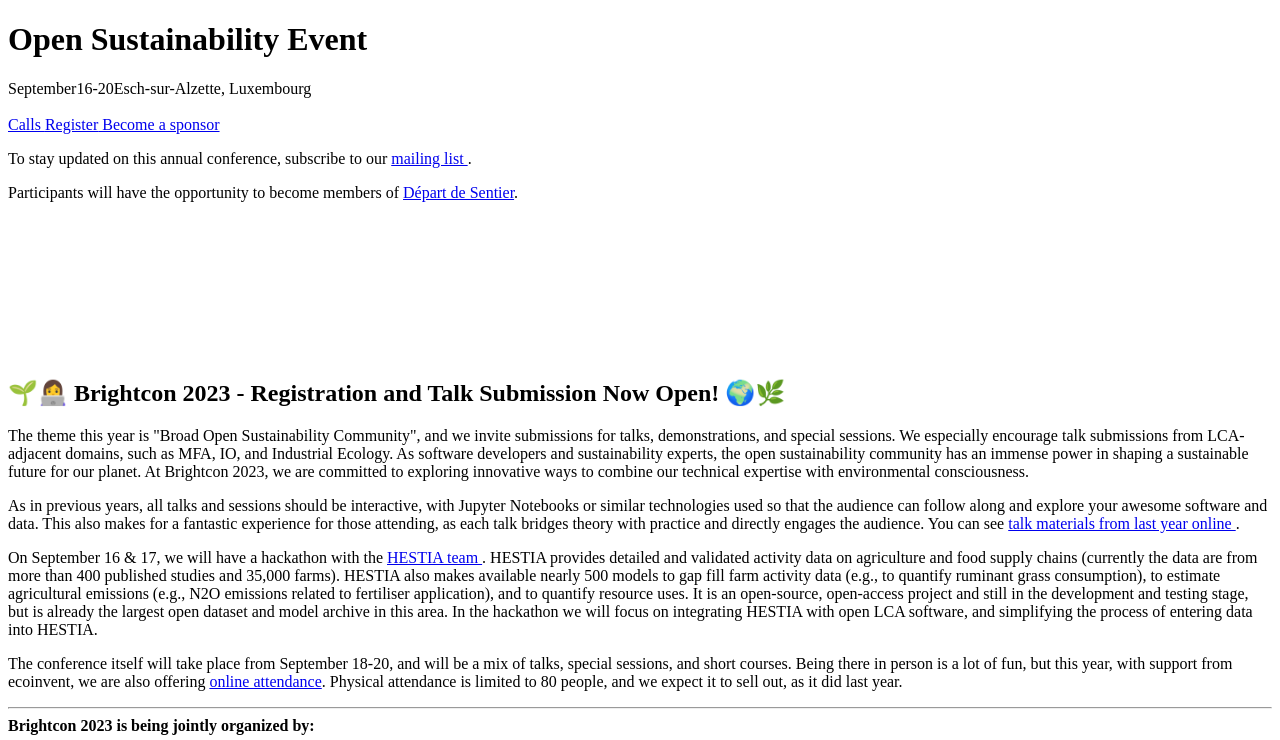
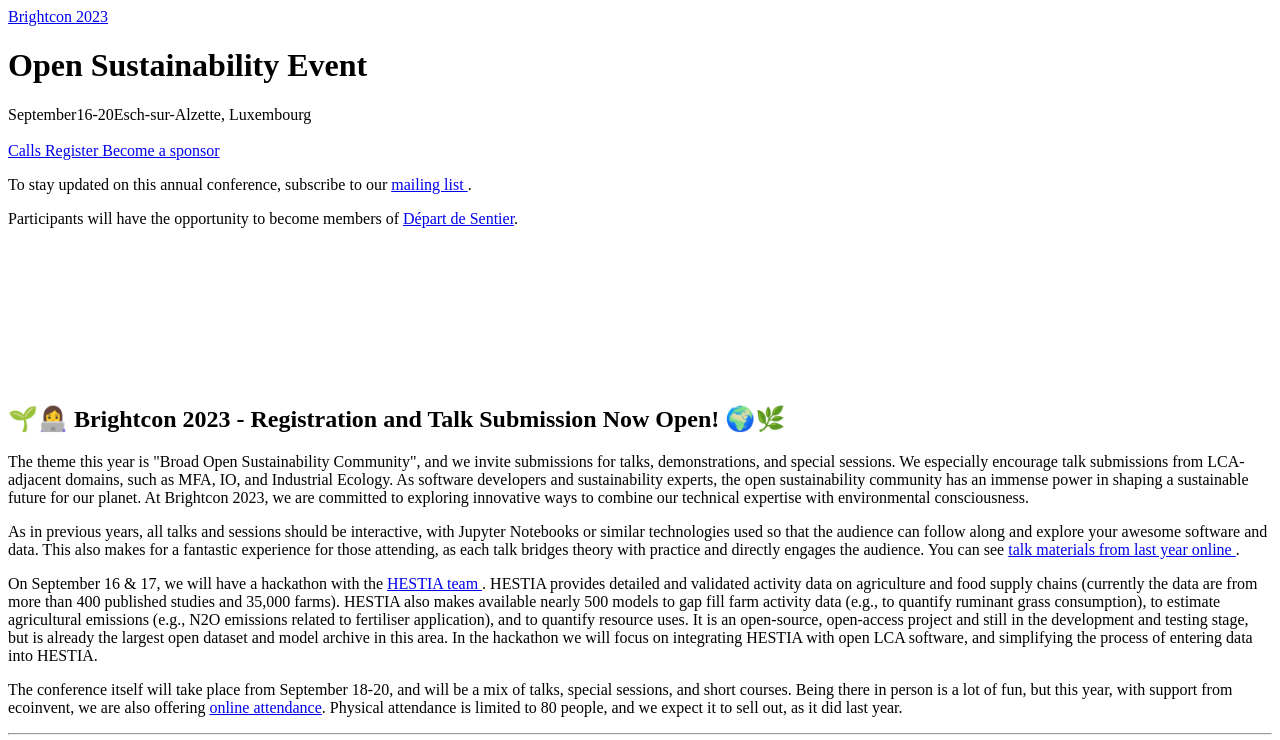
Before and after one commit to Depart-de-Sentier/brightcon-2023-website, a Nuxt app: page / in a window 1280 px wide. Shown: the top 740 px of the page. Built offline with nearby package versions, Linux system fonts and the light colour scheme.

Commit message:
add back to home nav bar

```diff
--- /dev/null
+++ b/components/Header.vue
@@ -0,0 +1,9 @@
+<template>
+  <div class>
+    <nav class="nav">
+      <div class="nav-left">
+        <NuxtLink to="/" class="brand">Brightcon 2023 </NuxtLink>
+      </div>
+    </nav>
+  </div>
+</template>
--- a/layouts/default.vue
+++ b/layouts/default.vue
@@ -2,7 +2,9 @@
 
 <template>
   <div>
+    <Header />
     <slot />
+    <div class="spacer" />
     <Footer />
   </div>
 </template>
```
